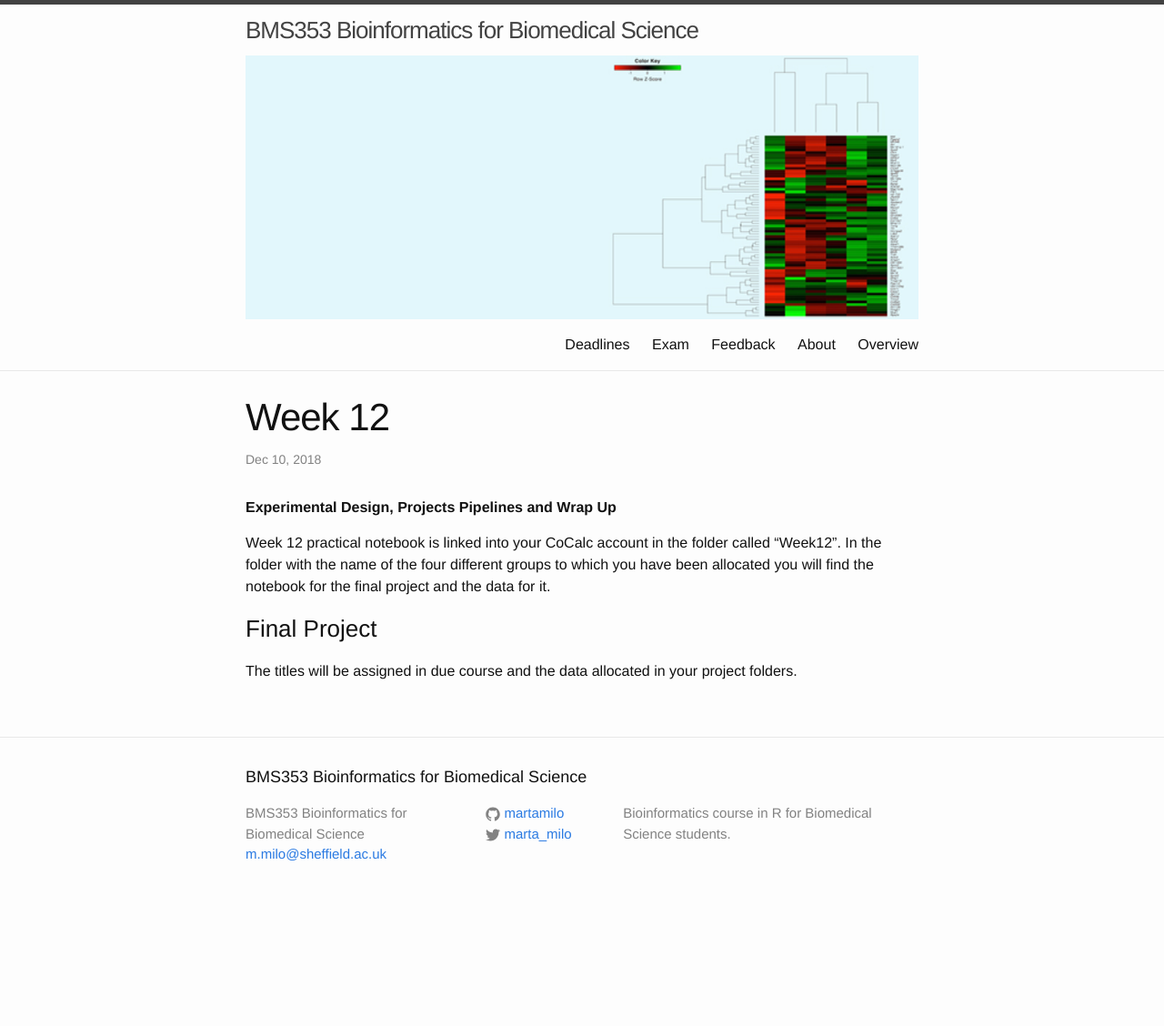
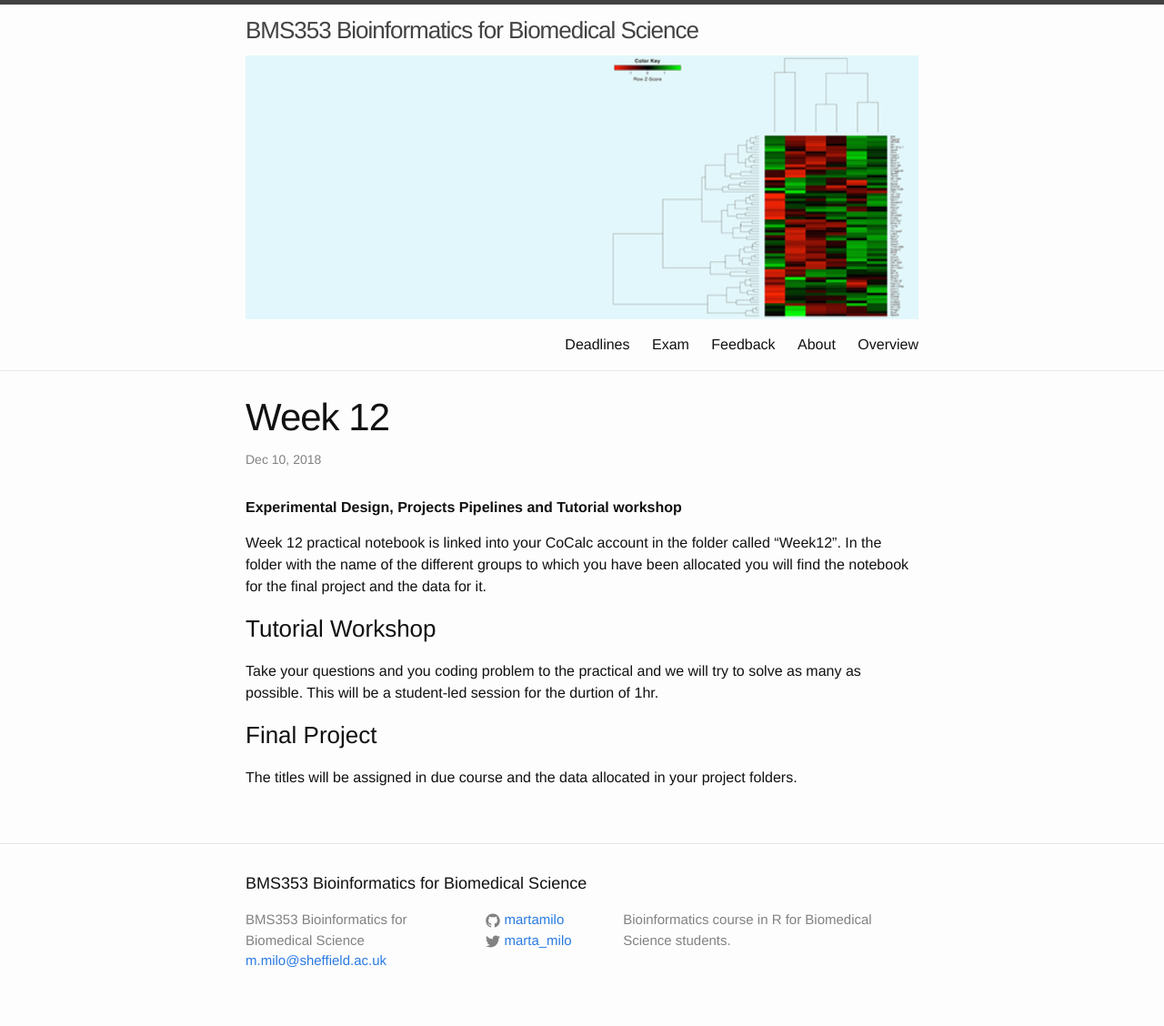
Before and after one commit to sods/bioinformatics, a Jekyll site: the page built from _posts/2018-12-10-week-12-experimental-design-and-projects-pipelines.md, in a window 1280 px wide. Shown: the whole page at 91% size. Built offline with Jekyll 4.4.1, drawn with Linux system fonts in a browser that asks for light colours; comment, search, counter and statistics services are not loaded; before the commit the page ends 1011 px from its top, so only the background shows below that.

Commit message:
updated content

```diff
--- a/_posts/2018-12-10-week-12-experimental-design-and-projects-pipelines.md
+++ b/_posts/2018-12-10-week-12-experimental-design-and-projects-pipelines.md
@@ -5,12 +5,13 @@ date: 2018-12-10 15:00
 session: 2018-2019
 length: 2
 venue: PR-F110 and DB-CR2 (on Tuesday, December 11th at 15:00)
-tagline: Experimental Design, Projects Pipelines and Wrap Up
+tagline: Experimental Design, Projects Pipelines and Tutorial workshop
 ---
 
-Week 12 practical notebook is linked into your CoCalc account in the folder called "Week12". In the folder with the name of the four different groups to which you have been allocated you will find the notebook for the final project and the data for it.
+Week 12 practical notebook is linked into your CoCalc account in the folder called "Week12". In the folder with the name of the different groups to which you have been allocated you will find the notebook for the final project and the data for it.
 
+### Tutorial Workshop
+Take your questions and you coding problem to the practical and we will try to solve as many as possible. This will be a student-led session for the durtion of 1hr.
 
 ### Final Project
-
 The titles will be assigned in due course and the data allocated in your project folders.
```
